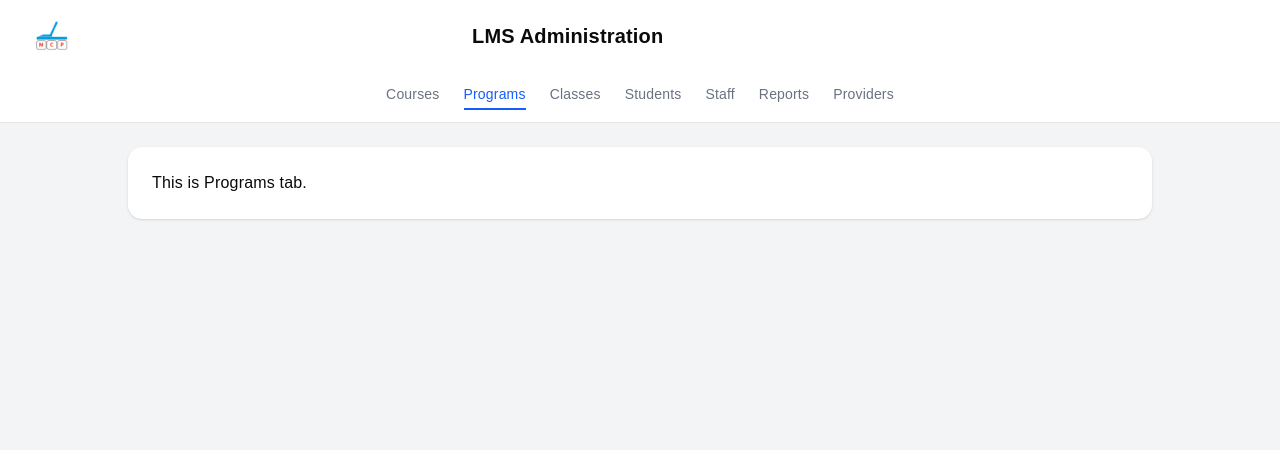
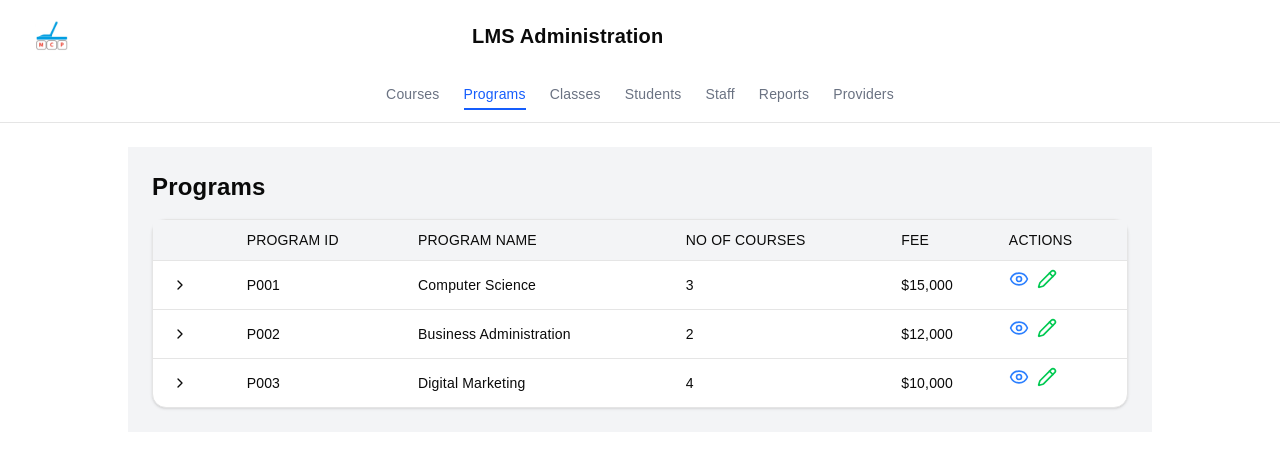
Before and after one commit to DMANTZTec/LMS-ui, a React (Vite) app: page /courseMgt in a window 1280 px wide. Both pictures are taken after a click on the element "Programs". Shown: the top 450 px of the page. Built offline with nearby package versions, Linux system fonts and the light colour scheme.

Commit message:
MCP-Admin-Course and MCP-Admin-Programs screens (figma screens) without backend integration

```diff
--- a/src/features/Course-Mgt/CoursesTab.jsx
+++ b/src/features/Course-Mgt/CoursesTab.jsx
@@ -14,7 +14,8 @@ import {
     SelectContent,
     SelectItem
 } from '@/components/ui/select';
-import { Eye, Pencil, User } from 'lucide-react';
+import { Button } from '@/components/ui/button';
+import { Eye, SquarePen } from 'lucide-react';
 
 
 const CoursesTab = () => {
@@ -36,12 +37,15 @@ const courses = [
 
     return (
         <>
+            <div className='bg-gray-100 p-6 h-[750.33px] '>
+                <div className='bg-gray-100'>
                     <h2 className='text-2xl font-semibold text-center mb-6'>Course Management</h2>
 
                     {/* filter */}
-                    <div className='mb-4'>
+                    <div className='mb-4 bg-gray-100'>
+
                         <Select>
-                            <SelectTrigger className='w-[200px]'>
+                            <SelectTrigger className='w-[200px] bg-white'>
                                 <SelectValue placeholder="All Subjects" />
                             </SelectTrigger>
                             <SelectContent>
@@ -52,9 +56,10 @@ const courses = [
                             </SelectContent>
                         </Select>
                     </div>
-
+                </div>
 
                 {/* Table */}
+                <div className='bg-white'>
                     <Table>
                         <TableHeader>
                             <TableRow>
@@ -76,15 +81,24 @@ const courses = [
                                     <TableCell>{course.duration}</TableCell>
                                     <TableCell>{course.fee}</TableCell>
                                     <TableCell>
-                                        <div className='flex gap-3'>
+                                        <div className='flex gap-2'>
+                                            <Button variant='ghost'>
                                                 <Eye className="w-5 h-5 text-blue-500 cursor-pointer" />
-                                            <Pencil className="w-5 h-5 text-green-500 cursor-pointer" />
-                                        </div>           </TableCell>
+                                            </Button>
+                                            <Button variant='ghost'>
+                                                <SquarePen className="w-5 h-5 text-green-500 cursor-pointer" />
+                                            </Button>
+                                        </div>
+                                    </TableCell>
                                 </TableRow>
                             ))}
                         </TableBody>
                     </Table>
-                    <p className='text-sm text-gray-500 mt-4'>Showing 10 of 10 courses</p>
+                </div>
+                <div className='mt-2'><p className='text-sm text-gray-500 mt-4'>Showing 10 of 10 courses</p></div>
+
+            </div>
+
         </>
     );
 }
--- a/src/features/Course-Mgt/Main.jsx
+++ b/src/features/Course-Mgt/Main.jsx
@@ -11,7 +11,7 @@ const Main = () => {
 
     return (
         <>
-            <div className='min-h-screen bg-gray-100'>
+            <div className='min-h-screen bg-white'>
                 {/* Header */}
                 <div className="flex items-center gap-100 px-8 py-4 bg-white shadow">
 
@@ -26,8 +26,8 @@ const Main = () => {
                             key={i}
                             onClick={() => setActiveTab(tab)}
                             className={`cursor-pointer  transition-all duration-200 ${activeTab === tab
-                                    ? "text-blue-600 border-b-2 border-blue-600 pb-1"
-                                    : "text-gray-500"
+                                ? "text-blue-600 border-b-2 border-blue-600 pb-1"
+                                : "text-gray-500"
                                 }`}
                         >
                             {tab}
@@ -37,14 +37,14 @@ const Main = () => {
                 </div>
 
                 {/* Content */}
-                <div className="max-w-5xl mx-auto mt-6 bg-white p-6 rounded-xl shadow">
-                   { activeTab === 'Courses' && <tabs.CoursesTab />}
-                   { activeTab === 'Programs' && <tabs.ProgramsTab />}
-                   { activeTab ==='Classes' && <tabs.ClassesTab />}
-                { activeTab ==='Students' && <tabs.StudentsTab />}
-                { activeTab ==='Staff' && <tabs.StaffTab />}
-                { activeTab ==='Reports' && <tabs.ReportsTab />}
-                { activeTab ==='Providers' && <tabs.ProvidersTab />}
+                <div className="max-w-5xl mx-auto mt-6 bg-white rounded-xl">
+                    {activeTab === 'Courses' && <tabs.CoursesTab />}
+                    {activeTab === 'Programs' && <tabs.ProgramsTab />}
+                    {activeTab === 'Classes' && <tabs.ClassesTab />}
+                    {activeTab === 'Students' && <tabs.StudentsTab />}
+                    {activeTab === 'Staff' && <tabs.StaffTab />}
+                    {activeTab === 'Reports' && <tabs.ReportsTab />}
+                    {activeTab === 'Providers' && <tabs.ProvidersTab />}
                 </div>
             </div>
         </>
--- a/src/features/Course-Mgt/ProgramsTab.jsx
+++ b/src/features/Course-Mgt/ProgramsTab.jsx
@@ -1,9 +1,127 @@
+import React, { useState } from 'react';
+import { Table, TableBody, TableCell, TableHead, TableHeader, TableRow } from '@/components/ui/table';
+import { Button } from '@/components/ui/button';
+import { ChevronRight, ChevronDown, Eye, Pencil } from 'lucide-react';
+
+
+const programsData = [
+    {
+        id: "P001",
+        name: "Computer Science",
+        courses: 3,
+        fee: "$15,000",
+        coursesList: [
+            { id: "C101", subject: "Programming", name: "Introduction to Python", duration: "12 weeks" },
+            { id: "C102", subject: "Data Structures", name: "Advanced Algorithms", duration: "16 weeks" },
+            { id: "C103", subject: "Web Development", name: "Full Stack JavaScript", duration: "14 weeks" },
+        ],
+    },
+    {
+        id: "P002",
+        name: "Business Administration",
+        courses: 2,
+        fee: "$12,000",
+        coursesList: [
+            { id: "C201", subject: "Accounting and Finance", name: "introduction to finance", duration: "8 weeks" },
+            { id: "C202", subject: "Marketing", name: "introduction to Marketing", duration: "10 weeks" }
+        ],
+    },
+    {
+        id: "P003",
+        name: "Digital Marketing",
+        courses: 4,
+        fee: "$10,000",
+        coursesList: [
+            { id: "C301", subject: "Google Digital Marketing and E-commerce", name: "introduction to digital marketing & E-commerce", duration: "14 weeks" },
+            { id: "C302", subject: "Meta Social Media Marketing", name: "introduction to Social Media Marketing", duration: "10 weeks" },
+            { id: "C303", subject: "IBM Growth Hacking", name: "introduction to Growth Hacking", duration: "10 weeks" },
+            { id: "C304", subject: "Affiliate Marketing", name: "introduction to Affiliate Marketing", duration: "8 weeks" }
+        ],
+    }
+
+];
+
 const ProgramsTab = () => {
+    const [openRow, setOpenRow] = useState(null);
 
     return (
-        <>
-        <h3>This is Programs tab.</h3>
-        </>
+
+        <div className="p-6 bg-gray-100">
+            <h2 className='text-2xl font-semibold mb-4'>Programs</h2>
+            <div className="rounded-xl border shadow-sm bg-white">
+                <Table>
+                    <TableHeader>
+                        <TableRow className='bg-gray-100'>
+                            <TableHead />
+                            <TableHead>PROGRAM ID</TableHead>
+                            <TableHead>PROGRAM NAME</TableHead>
+                            <TableHead>NO OF COURSES</TableHead>
+                            <TableHead>FEE</TableHead>
+                            <TableHead>ACTIONS</TableHead>
+                        </TableRow>
+                    </TableHeader>
+
+                    <TableBody>
+                        {programsData.map((program) => (
+                            <>
+
+                                <TableRow key={program.id}>
+                                    <TableCell>
+                                        <Button onClick={() => setOpenRow(openRow === program.id ? null : program.id)} variant='ghost'>
+                                            {openRow === program.id ? <ChevronDown size={16} /> : <ChevronRight size={16} />}
+                                        </Button>
+                                    </TableCell>
+                                    <TableCell>{program.id}</TableCell>
+                                    <TableCell>{program.name}</TableCell>
+                                    <TableCell>{program.courses}</TableCell>
+                                    <TableCell>{program.fee}</TableCell>
+                                    <TableCell className="flex gap-2">
+
+                                        <Eye className="w-5 h-5 text-blue-500 cursor-pointer" />
+                                        <Pencil className="w-5 h-5 text-green-500 cursor-pointer" />
+                                    </TableCell>
+                                </TableRow>
+
+                                {/* Expanded Row */}
+                                {(openRow === program.id && program.coursesList.length > 0) && (
+
+
+                                    <TableRow>
+                                        <TableCell colSpan={6} className='bg-gray-100'>
+                                            <div className='bg-white rounded-lg p-{10}'>
+                                                <Table>
+                                                    <TableHeader>
+                                                        <TableRow className='bg-gray-200'>
+                                                            <TableHead>COURSE ID</TableHead>
+                                                            <TableHead>SUBJECT NAME</TableHead>
+                                                            <TableHead>COURSE NAME</TableHead>
+                                                            <TableHead>DURATION</TableHead>
+                                                        </TableRow>
+                                                    </TableHeader>
+
+                                                    <TableBody>
+                                                        {program.coursesList.map((course) => (
+                                                            <TableRow key={course.id}>
+                                                                <TableCell>{course.id}</TableCell>
+                                                                <TableCell>{course.subject}</TableCell>
+                                                                <TableCell>{course.name}</TableCell>
+                                                                <TableCell>{course.duration}</TableCell>
+                                                            </TableRow>
+                                                        ))}
+                                                    </TableBody>
+                                                </Table>
+                                            </div>
+                                        </TableCell>
+                                    </TableRow>
+                                )}
+                            </>
+                        ))}
+                    </TableBody>
+                </Table>
+
+            </div>
+        </div>
+
     );
 }
 
```
Lines whose indentation alone changed are shown as unchanged.
